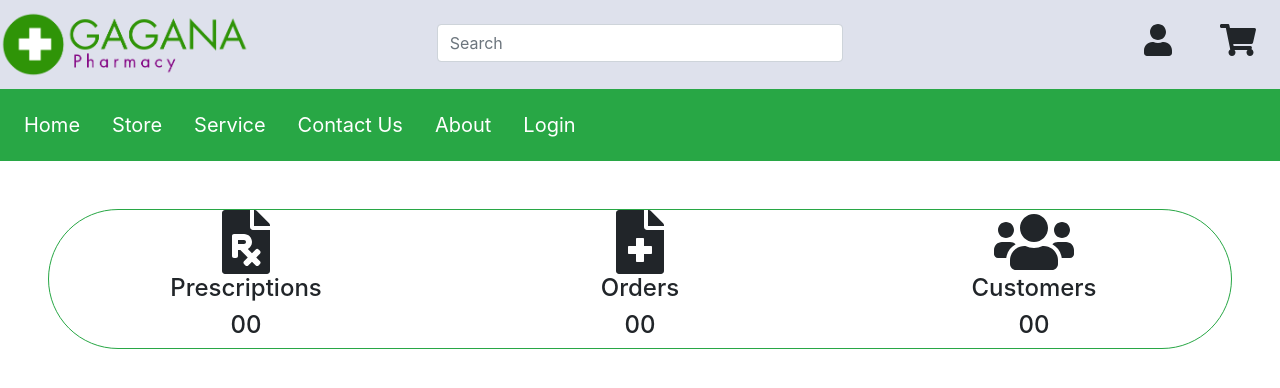
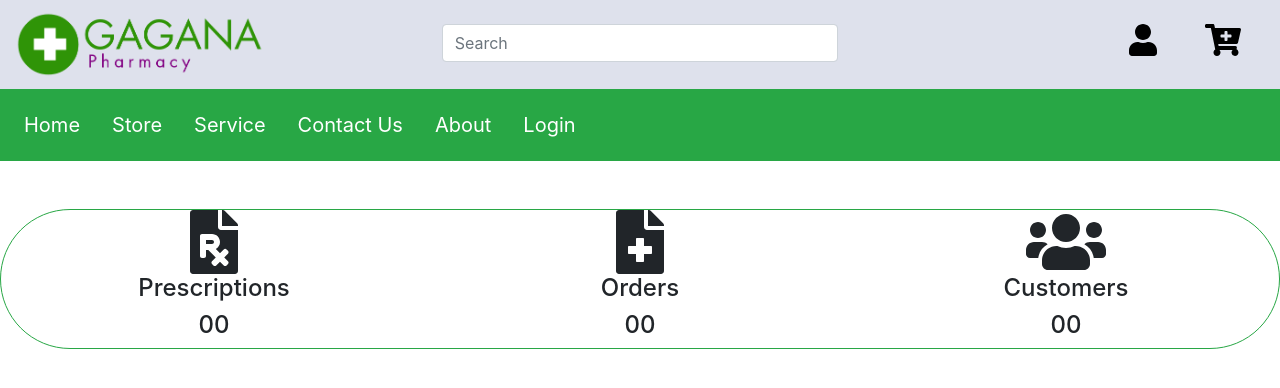
Before and after one commit to wishva8/interface, a React (Create React App) app: page / in a window 1280 px wide. Shown: the top 388 px of the page. Built offline with nearby package versions, Linux system fonts and the light colour scheme.

Commit message:
final-header

```diff
--- a/src/components/HeaderBar.jsx
+++ b/src/components/HeaderBar.jsx
@@ -1,12 +1,12 @@
 import React from "react";
 import { FontAwesomeIcon } from "@fortawesome/react-fontawesome";
 import { faUser } from "@fortawesome/free-solid-svg-icons";
-import { faShoppingCart } from "@fortawesome/free-solid-svg-icons";
+import { faCartPlus } from "@fortawesome/free-solid-svg-icons";
 import "./HeaderBarSt.css";
 
 function HeaderBar() {
   return (
-    <div className="container-fulid page">
+    <div className="container-fluid page">
       <div className="row">
         <div className="col-sm">
           <img src="logo.png" alt="logo" className="rounded" width="250"></img>
@@ -25,8 +25,12 @@ function HeaderBar() {
         </div>
 
         <div className="col-sm mt-4" align="right">
-          <FontAwesomeIcon icon={faUser} size="2x" className="mr-5" />
-          <FontAwesomeIcon icon={faShoppingCart} size="2x" className="mr-4" />
+          <a href="#">
+            <FontAwesomeIcon icon={faUser} size="2x" className="mr-5" color="black"/>
+          </a>
+          <a href="#">
+            <FontAwesomeIcon icon={faCartPlus} size="2x" className="mr-4"  color="black"/>
+          </a>
         </div>
       </div>
 
--- a/src/components/HeaderBarSt.css
+++ b/src/components/HeaderBarSt.css
@@ -2,6 +2,11 @@
   background-color: #dee1ec;
   padding-left: 0px !important;
   padding-right: 0px !important;
+}
+
+.row{
+  margin-right: 0px !important;
+  margin-left: 0px !important;
 }
 
 .nav-bar-item {
@@ -9,6 +14,6 @@
   color: white;
 }
 
-a:hover {
+.nav-bar-item:hover {
   color: #dee1ec;
 }
```
